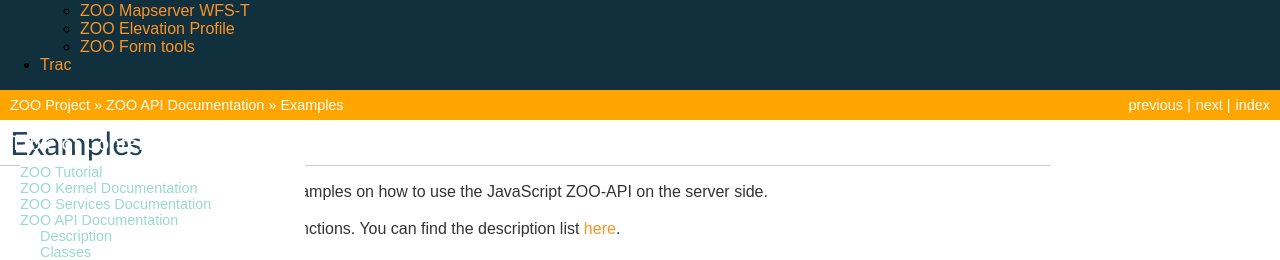
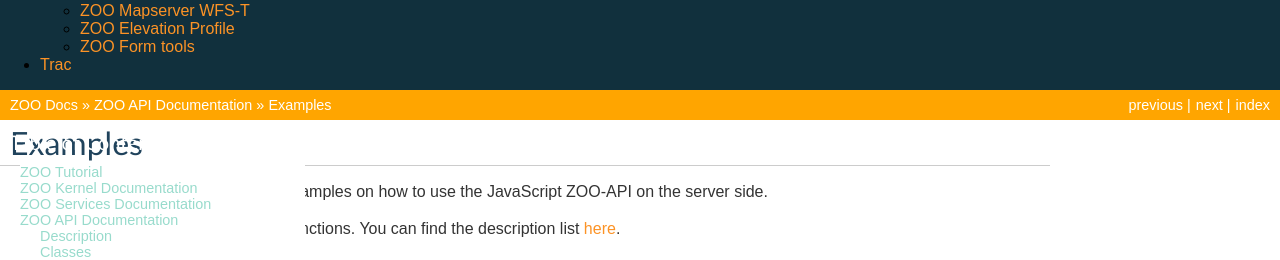
Before and after one commit to hydroleader/zoo-project, a Sphinx documentation site: the page built from docs/api/examples.txt, in a window 1280 px wide. Shown: the part 366-626 px from the top of the page. Built offline with Sphinx 7.4.7, drawn with Linux system fonts in a browser that asks for light colours.

Commit message:
change title for the navigation bar

```diff
--- a/docs/conf.py
+++ b/docs/conf.py
@@ -115,7 +115,7 @@ html_theme_options = {
 html_title = "ZOO Project " + release + " documentation"
 
 # A shorter title for the navigation bar.  Default is the same as html_title.
-html_short_title = "ZOO Project"
+html_short_title = "ZOO Docs"
 
 # The name of an image file (relative to this directory) to place at the top
 # of the sidebar.
```
